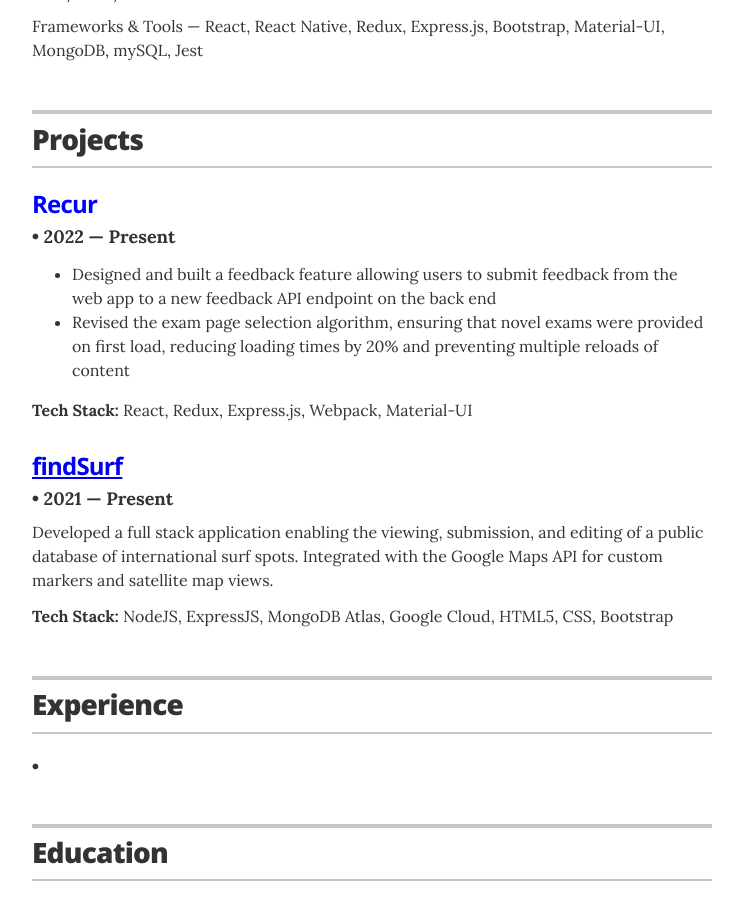
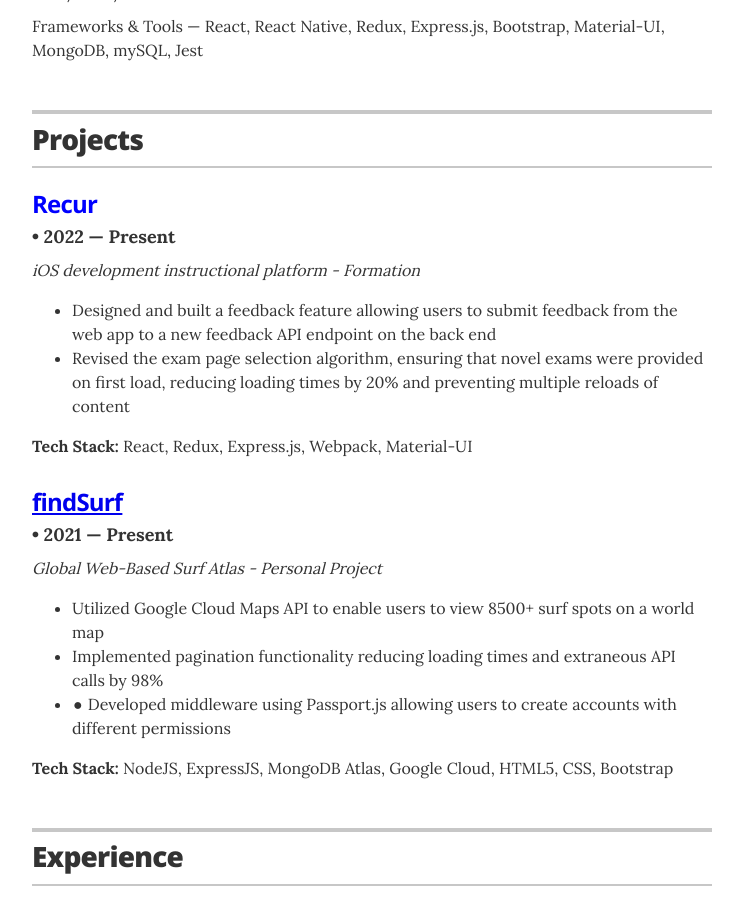
Before and after one commit to mmandina/mmandina.github.io, a Jekyll site: the page built from index.html, in a window 1280 px wide and 900 px high, scrolled down 820 px. Shown: the whole window, without its empty margins (268-1011 px from the left). Built offline with Jekyll 4.4.1, drawn with Linux system fonts in a browser that asks for light colours.

Commit message:
updated projects

```diff
--- a/_data/projects.yml
+++ b/_data/projects.yml
@@ -4,13 +4,13 @@
 # Recur
 - project: Recur
   duration: 2022 &mdash; Present
-  description: <ul><li>Designed and built a feedback feature allowing users to submit feedback from the web app to a new feedback API endpoint on the back end </li><li>Revised the exam page selection algorithm, ensuring that novel exams were provided on first load, reducing loading times by 20% and preventing multiple reloads of content</li></ul>
+  description: <em>iOS development instructional platform - Formation</em><ul><li>Designed and built a feedback feature allowing users to submit feedback from the web app to a new feedback API endpoint on the back end </li><li>Revised the exam page selection algorithm, ensuring that novel exams were provided on first load, reducing loading times by 20% and preventing multiple reloads of content</li></ul>
   tech: React, Redux, Express.js, Webpack, Material-UI
 
 
 # findSurf
 - project: findSurf
   duration: 2021 &mdash; Present
-  description: Developed a full stack application enabling the viewing, submission, and editing of a public database of international surf spots. Integrated with the Google Maps API for custom markers and satellite map views.
+  description: <em>Global Web-Based Surf Atlas - Personal Project</em><ul><li>Utilized Google Cloud Maps API to enable users to view 8500+ surf spots on a world map</li><li>Implemented pagination functionality reducing loading times and extraneous API calls by 98%</li><li>● Developed middleware using Passport.js allowing users to create accounts with different permissions</li></ul>
   tech: NodeJS, ExpressJS, MongoDB Atlas, Google Cloud, HTML5, CSS, Bootstrap
   url: "http://findsurf.maxwellmandina.com/home"
```
